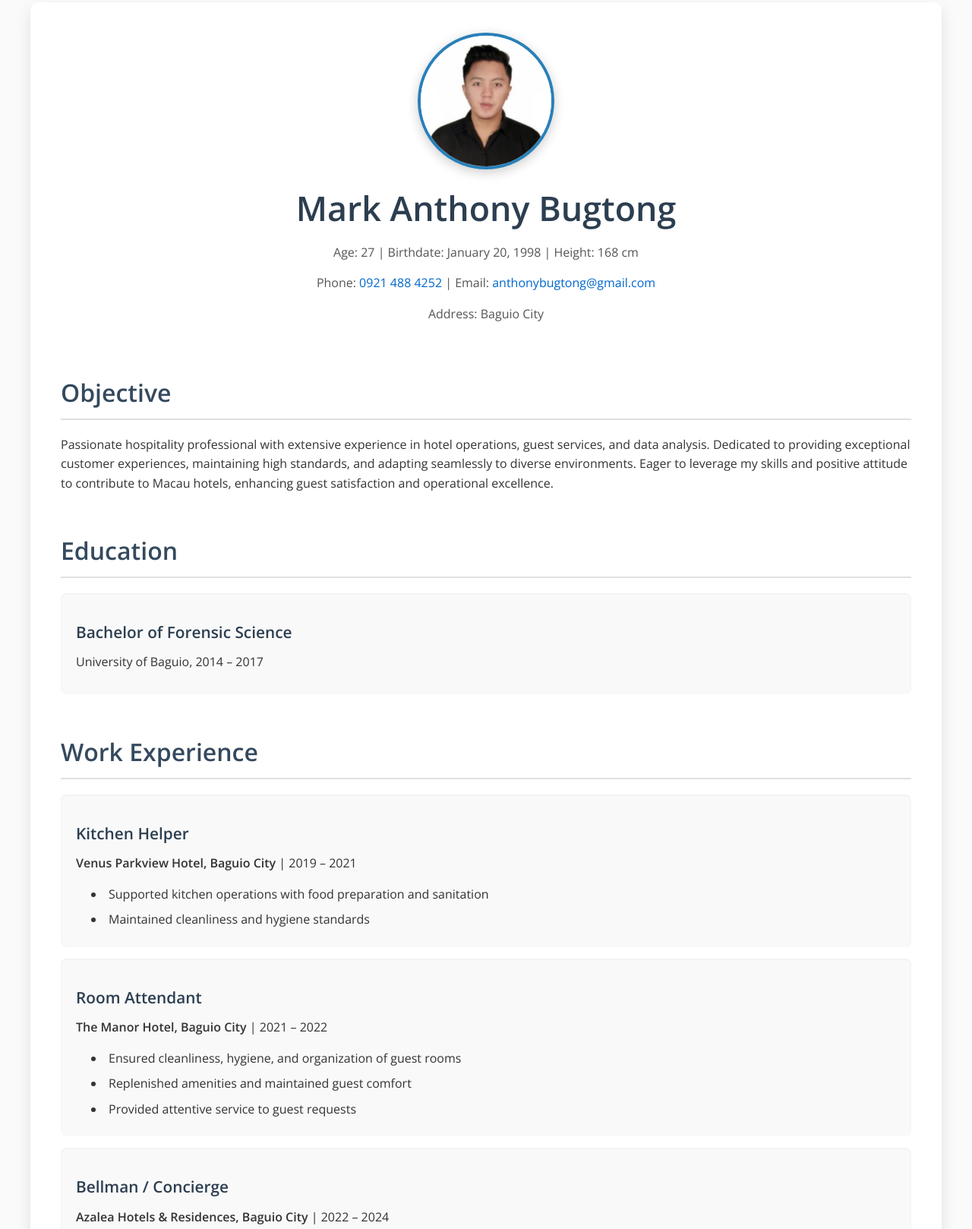
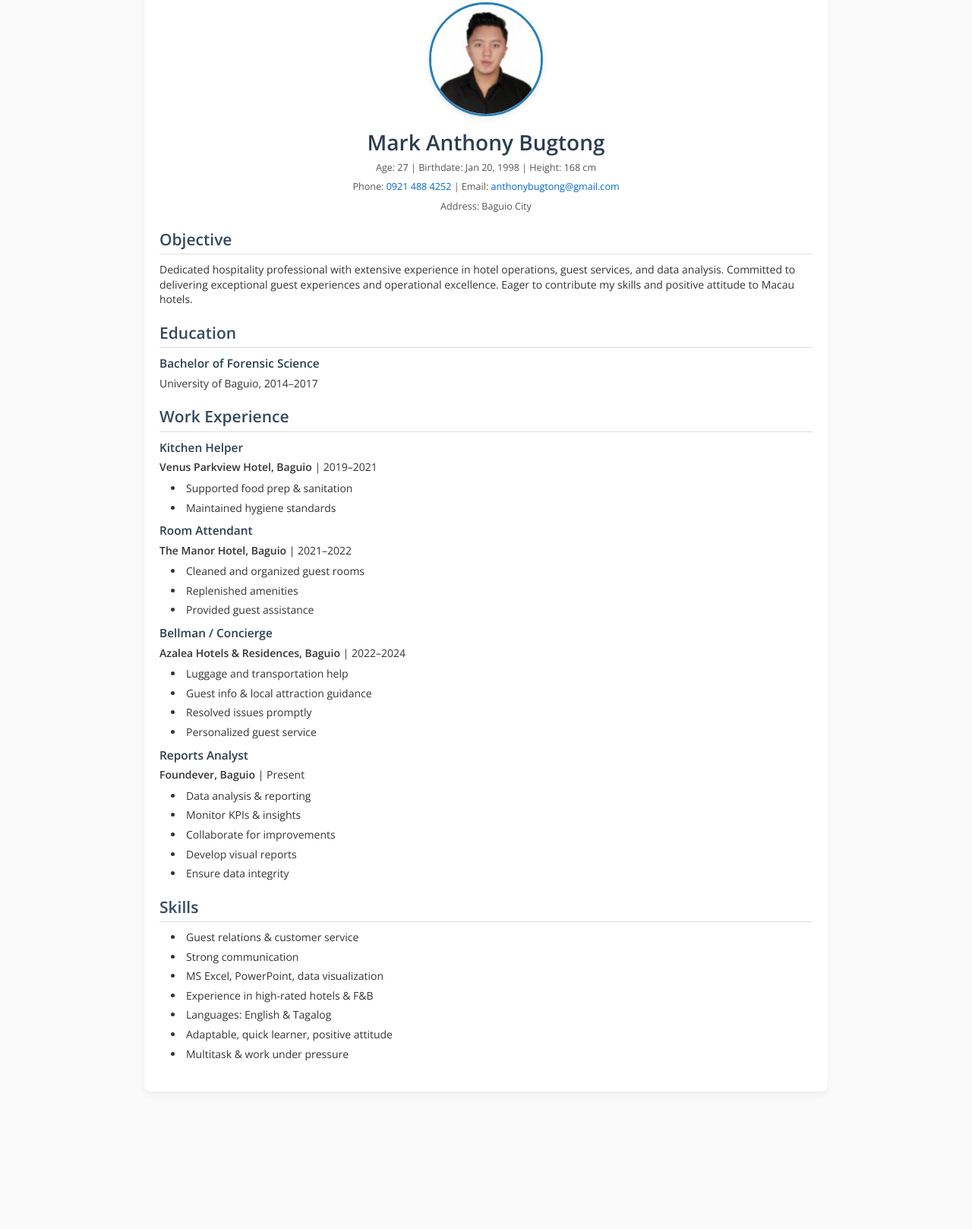
Before and after one commit to marbug036/my-resume, a plain HTML site: page index.html in a window 1280 px wide. Shown: the part 37-1655 px from the top of the page at 76% size. After the commit the page ends 1494 px from the top, so only its background shows below. Drawn offline with nearby package versions, Linux system fonts and the light colour scheme.

Commit message:
Update index.html

```diff
--- a/index.html
+++ b/index.html
@@ -4,10 +4,9 @@
 <meta charset="UTF-8" />
 <meta name="viewport" content="width=device-width, initial-scale=1.0" />
 <title>Mark Anthony Bugtong - Resume</title>
-<!-- Google Fonts for a professional look -->
+<!-- Google Fonts for a clean look -->
 <link href="https://fonts.googleapis.com/css2?family=Open+Sans:wght@400;600&display=swap" rel="stylesheet" />
 <style>
-  /* Reset and base styles */
   * {
     box-sizing: border-box;
     margin: 0;
@@ -18,7 +17,8 @@
     font-family: 'Open Sans', sans-serif;
     background-color: #fafafa;
     color: #333;
-    line-height: 1.6;
+    font-size: 14px;
+    line-height: 1.4;
   }
 
   a {
@@ -30,108 +30,81 @@
     text-decoration: underline;
   }
 
-  /* Container for the entire page */
   .container {
-    max-width: 1200px;
-    margin: 40px auto;
-    background-color: #fff;
-    padding: 40px;
-    border-radius: 10px;
-    box-shadow: 0 8px 20px rgba(0,0,0,0.1);
+    max-width: 900px;
+    margin: 20px auto;
+    background: #fff;
+    padding: 20px;
+    border-radius: 8px;
+    box-shadow: 0 4px 10px rgba(0,0,0,0.05);
   }
 
   /* Header styles */
   header {
-    display: flex;
-    flex-direction: column;
-    align-items: center;
     text-align: center;
-    margin-bottom: 50px;
+    margin-bottom: 20px;
   }
 
-  header h1 {
-    font-size: 2.8em;
-    color: #2c3e50;
+  .profile-photo {
+    width: 150px;
+    height: 150px;
+    border-radius: 50%;
+    object-fit: cover;
+    border: 3px solid #2980b9;
+    box-shadow: 0 2px 8px rgba(0,0,0,0.1);
     margin-bottom: 10px;
   }
 
-  /* Profile photo styles */
-  .profile-photo {
-    width: 180px;
-    height: 180px;
-    border-radius: 50%;
-    object-fit: cover;
-    border: 4px solid #2980b9;
-    box-shadow: 0 4px 15px rgba(0,0,0,0.2);
-    margin-bottom: 15px;
+  h1 {
+    font-size: 2em;
+    color: #2c3e50;
+    margin-bottom: 5px;
   }
 
-  /* Contact info styles */
   .contact-info {
-    font-size: 1em;
+    font-size: 0.9em;
     color: #555;
   }
 
-  /* Sections styles */
+  /* Section styles */
 section {
-    margin-bottom: 50px;
+  margin-bottom: 20px;
 }
 
 h2 {
-    font-size: 2em;
+  font-size: 1.5em;
   color: #34495e;
-    border-bottom: 2px solid #e0e0e0;
-    padding-bottom: 8px;
-    margin-bottom: 20px;
+  margin-bottom: 10px;
+  border-bottom: 1px solid #ddd;
+  padding-bottom: 4px;
+}
+
+h3 {
+  font-size: 1.1em;
+  color: #2c3e50;
+  margin-top: 10px;
+  margin-bottom: 5px;
   font-weight: 600;
 }
 
-  /* Subsection titles */
-  h3 {
-    font-size: 1.3em;
-    color: #2c3e50;
-    margin-top: 20px;
-    margin-bottom: 10px;
-    font-weight: 600;
+p {
+  margin-bottom: 8px;
 }
 
-  /* Paragraph styles */
-  p {
-    margin-bottom: 15px;
-  }
-
-  /* Lists */
 ul {
   list-style: disc inside;
-    padding-left: 20px;
+  margin-left: 15px;
+  margin-bottom: 10px;
 }
 
 li {
-    margin-bottom: 8px;
+  margin-bottom: 6px;
 }
 
-  /* Timeline or info blocks */
-  .info-block {
-    background-color: #f9f9f9;
-    padding: 15px 20px;
-    border-radius: 8px;
-    box-shadow: inset 0 1px 3px rgba(0,0,0,0.05);
-    margin-bottom: 15px;
-  }
-
-  /* Responsive adjustments */
-  @media(max-width: 768px) {
+/* Compact adjustments for smaller screens */
+@media(max-width: 600px){
   body {
-      padding: 20px;
-    }
-    .container {
-      padding: 30px 20px;
-    }
-    header h1 {
-      font-size: 2em;
-    }
-    h2 {
-      font-size: 1.75em;
+    font-size: 13px;
   }
 }
 </style>
@@ -143,7 +116,7 @@
     <img src="resumepic.jpg" alt="Profile Photo" class="profile-photo" />
     <h1>Mark Anthony Bugtong</h1>
     <div class="contact-info">
-      <p>Age: 27 | Birthdate: January 20, 1998 | Height: 168 cm</p>
+      <p>Age: 27 | Birthdate: Jan 20, 1998 | Height: 168 cm</p>
       <p>
         Phone: <a href="tel:09214884252">0921 488 4252</a> |
         Email: <a href="mailto:anthonybugtong@gmail.com">anthonybugtong@gmail.com</a>
@@ -155,78 +128,66 @@
   <!-- OBJECTIVE -->
   <section>
     <h2>Objective</h2>
-    <p>
-      Passionate hospitality professional with extensive experience in hotel operations, guest services, and data analysis. Dedicated to providing exceptional customer experiences, maintaining high standards, and adapting seamlessly to diverse environments. Eager to leverage my skills and positive attitude to contribute to Macau hotels, enhancing guest satisfaction and operational excellence.
-    </p>
+    <p>Dedicated hospitality professional with extensive experience in hotel operations, guest services, and data analysis. Committed to delivering exceptional guest experiences and operational excellence. Eager to contribute my skills and positive attitude to Macau hotels.</p>
   </section>
 
   <!-- EDUCATION -->
   <section>
     <h2>Education</h2>
-    <div class="info-block">
     <h3>Bachelor of Forensic Science</h3>
-      <p>University of Baguio, 2014 – 2017</p>
-    </div>
+    <p>University of Baguio, 2014–2017</p>
   </section>
 
   <!-- WORK EXPERIENCE -->
   <section>
     <h2>Work Experience</h2>
 
-    <div class="info-block">
     <h3>Kitchen Helper</h3>
-      <p><strong>Venus Parkview Hotel, Baguio City</strong> | 2019 – 2021</p>
+    <p><strong>Venus Parkview Hotel, Baguio</strong> | 2019–2021</p>
     <ul>
-        <li>Supported kitchen operations with food preparation and sanitation</li>
-        <li>Maintained cleanliness and hygiene standards</li>
+      <li>Supported food prep & sanitation</li>
+      <li>Maintained hygiene standards</li>
     </ul>
-    </div>
 
-    <div class="info-block">
     <h3>Room Attendant</h3>
-      <p><strong>The Manor Hotel, Baguio City</strong> | 2021 – 2022</p>
+    <p><strong>The Manor Hotel, Baguio</strong> | 2021–2022</p>
     <ul>
-        <li>Ensured cleanliness, hygiene, and organization of guest rooms</li>
-        <li>Replenished amenities and maintained guest comfort</li>
-        <li>Provided attentive service to guest requests</li>
+      <li>Cleaned and organized guest rooms</li>
+      <li>Replenished amenities</li>
+      <li>Provided guest assistance</li>
     </ul>
-    </div>
 
-    <div class="info-block">
     <h3>Bellman / Concierge</h3>
-      <p><strong>Azalea Hotels & Residences, Baguio City</strong> | 2022 – 2024</p>
+    <p><strong>Azalea Hotels & Residences, Baguio</strong> | 2022–2024</p>
     <ul>
-        <li>Assisted guests with luggage and transportation</li>
-        <li>Provided information on hotel facilities and local attractions</li>
-        <li>Resolved guest issues promptly, ensuring satisfaction</li>
-        <li>Delivered personalized guest assistance</li>
+      <li>Luggage and transportation help</li>
+      <li>Guest info & local attraction guidance</li>
+      <li>Resolved issues promptly</li>
+      <li>Personalized guest service</li>
     </ul>
-    </div>
 
-    <div class="info-block">
     <h3>Reports Analyst</h3>
-      <p><strong>Foundever, Baguio City</strong> | Present</p>
+    <p><strong>Foundever, Baguio</strong> | Present</p>
     <ul>
-        <li>Analyzed data and generated reports for management</li>
-        <li>Monitored KPIs and provided operational insights</li>
-        <li>Collaborated across departments for process improvements</li>
-        <li>Developed visual presentations for strategic planning</li>
-        <li>Ensured data accuracy and integrity</li>
+      <li>Data analysis & reporting</li>
+      <li>Monitor KPIs & insights</li>
+      <li>Collaborate for improvements</li>
+      <li>Develop visual reports</li>
+      <li>Ensure data integrity</li>
     </ul>
-    </div>
   </section>
 
   <!-- SKILLS -->
   <section>
     <h2>Skills</h2>
     <ul>
-      <li>Exceptional guest relations and customer service</li>
-      <li>Strong communication and interpersonal skills</li>
-      <li>Proficiency in MS Excel, PowerPoint, and data visualization tools</li>
-      <li>Experience in high-rated hotels and premium F&B environments</li>
-      <li>Languages: English and Tagalog</li>
+      <li>Guest relations & customer service</li>
+      <li>Strong communication</li>
+      <li>MS Excel, PowerPoint, data visualization</li>
+      <li>Experience in high-rated hotels & F&B</li>
+      <li>Languages: English & Tagalog</li>
       <li>Adaptable, quick learner, positive attitude</li>
-      <li>Ability to multitask and perform under pressure</li>
+      <li>Multitask & work under pressure</li>
     </ul>
   </section>
 </div>
```
Lines whose indentation alone changed are shown as unchanged.
